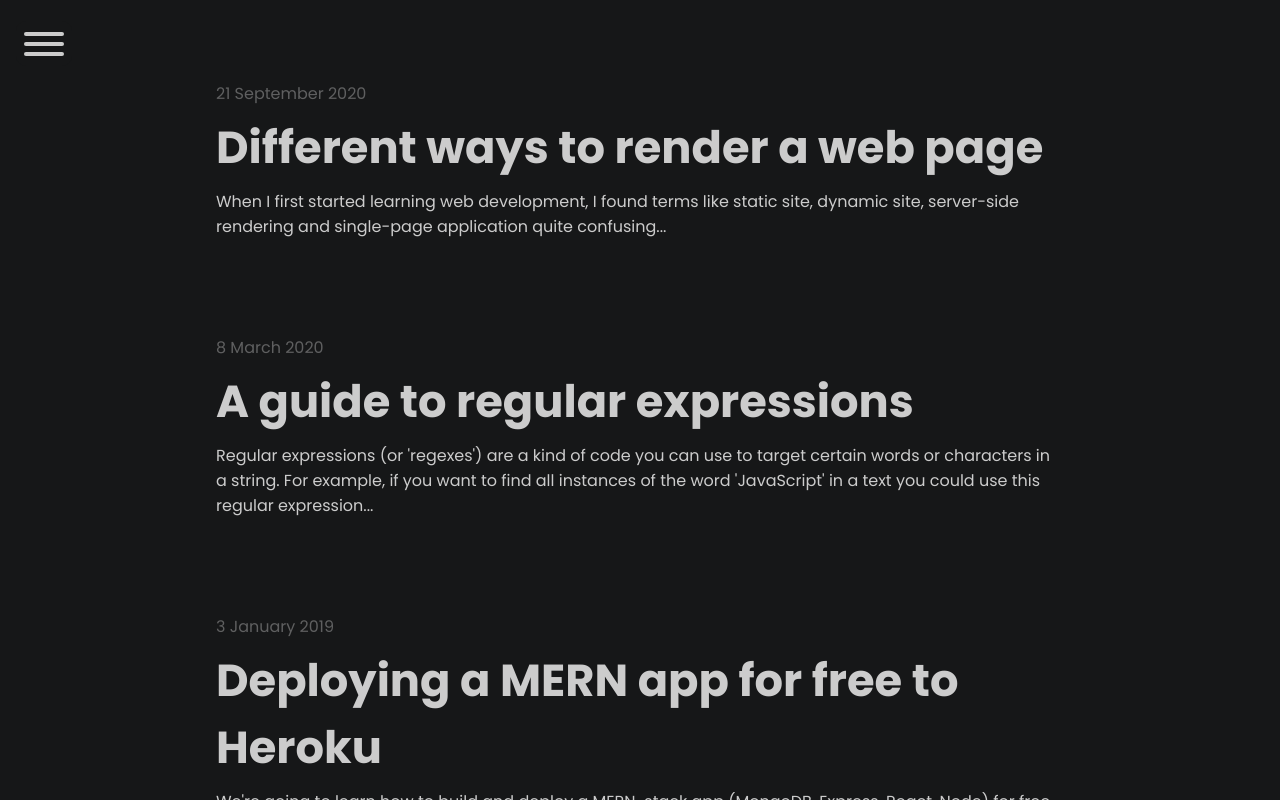
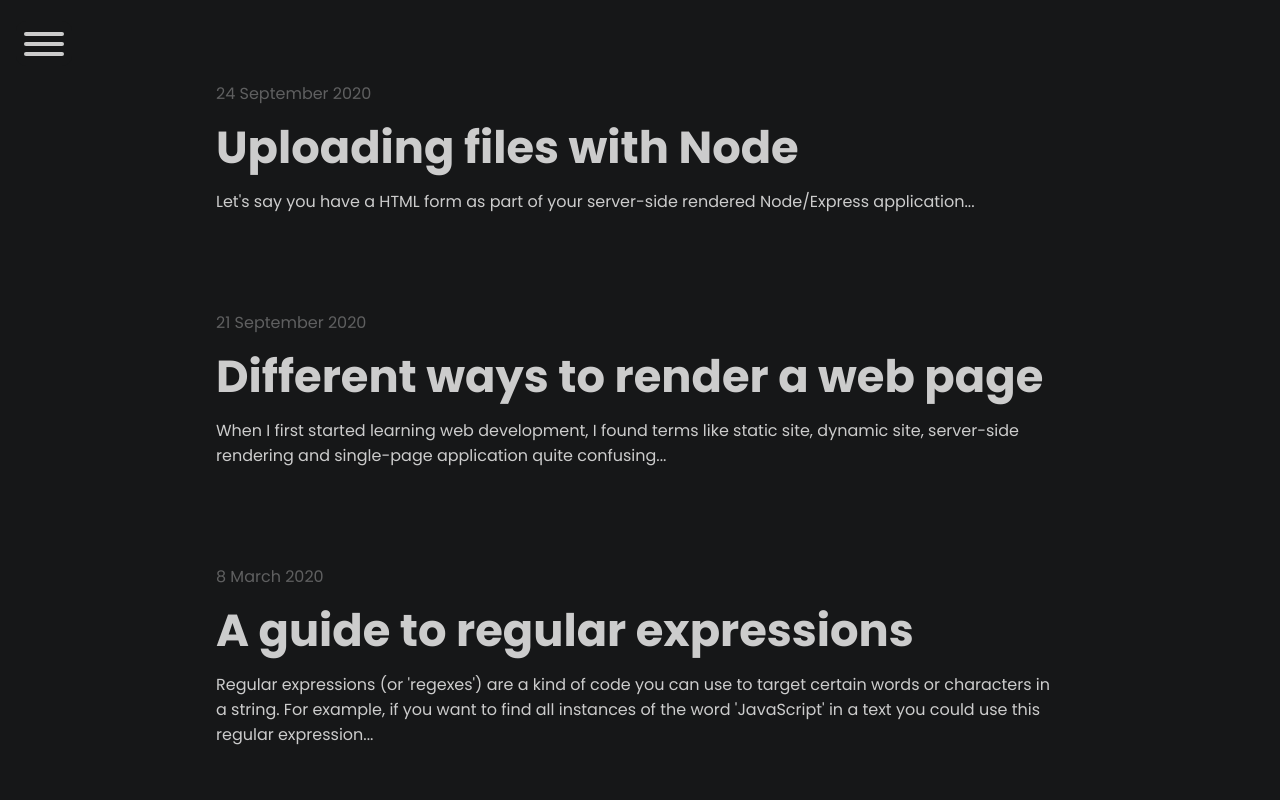
Before and after one commit to tommcandrew/personal-site, a React (Create React App) app: page /#/blog in a window 1280 px wide. Built offline with nearby package versions, Linux system fonts and the light colour scheme.

Commit message:
add post metadata

```diff
--- a/src/assets/posts.js
+++ b/src/assets/posts.js
@@ -1,4 +1,12 @@
 export const posts = [
+  {
+    title: "Uploading files with Node",
+    date: "24 September 2020",
+    previewText:
+      "Let's say you have a HTML form as part of your server-side rendered Node/Express application...",
+    location: "../assets/blogPosts/24-september-2020.md",
+    path: "uploading-files-with-node",
+  },
   {
     title: "Different ways to render a web page",
     date: "21 September 2020",
--- a/src/components/Post.js
+++ b/src/components/Post.js
@@ -7,8 +7,10 @@ import post2 from "../assets/blogPosts/01-january-2020.md";
 import post3 from "../assets/blogPosts/03-january-2020.md";
 import post4 from "../assets/blogPosts/08-march-2020.md";
 import post5 from "../assets/blogPosts/21-september-2020.md";
+import post6 from "../assets/blogPosts/24-september-2020.md";
 
 const imports = {
+  "uploading-files-with-node": post6,
   "different-ways-to-render-a-web-page": post5,
   "a-guide-to-regular-expressions": post4,
   "deploying-a-mern-app-for-free-to-heroku": post3,
```
